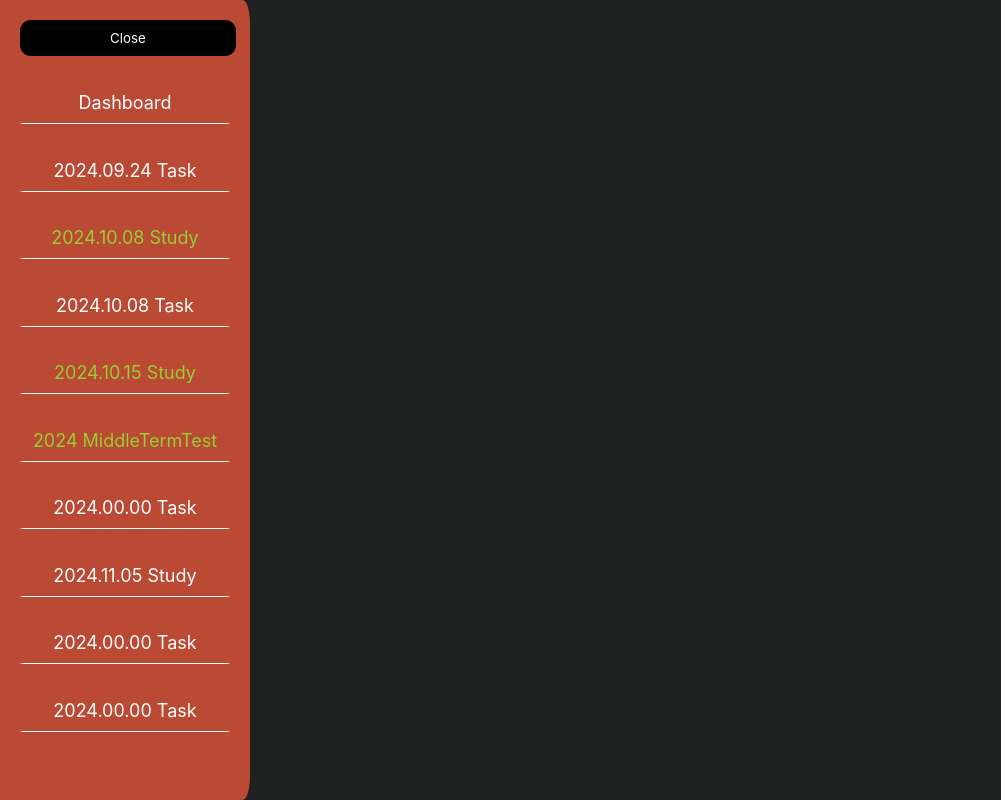
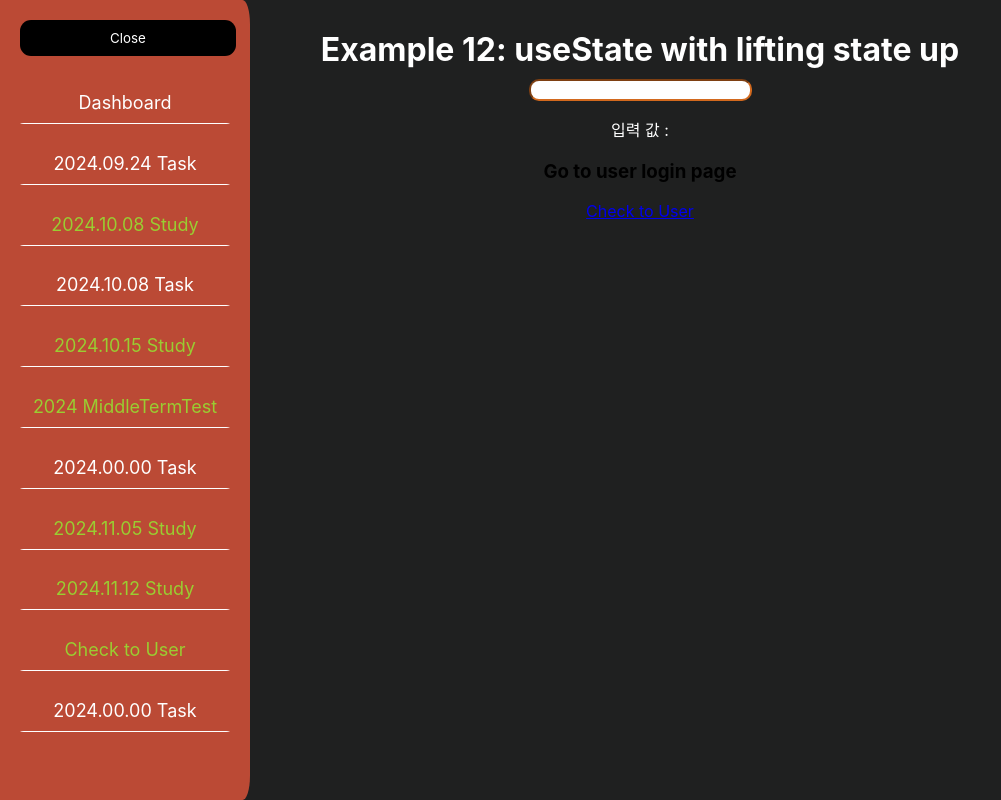
Before and after one commit to yoonmins/react_study_hanseo_univ, a React (Create React App) app: page /Study1112 in a window 1280 px wide. Shown: the whole page, without its empty margins (0-1001 px from the left). Built offline with nearby package versions, Linux system fonts and the light colour scheme.

Commit message:
feat : study1112

```diff
--- a/src/App.js
+++ b/src/App.js
@@ -9,6 +9,8 @@ import Task1008 from './pages/Task1008';
 import Study1015 from './pages/Study1015';
 import MiddleTermTest from './pages/MiddleTermTest';
 import Study1105 from './pages/Study1105';
+import Study1112 from './pages/Study1112';
+import UserPage from './pages/UserPage';
 import './App.css';
 
 function App() {
@@ -25,6 +27,8 @@ function App() {
               <Route path="/Study1015" element={<Study1015 />} />
               <Route path="/MiddleTermTest" element={<MiddleTermTest />} />
               <Route path="/Study1105" element={<Study1105 />} />
+              <Route path="/user/:id" element={<UserPage />} />
+              <Route path="/Study1112" element={<Study1112 />} />
             </Routes>
         </div>
       </div>
--- a/src/pages/Study1105.js
+++ b/src/pages/Study1105.js
@@ -6,23 +6,22 @@ import MyForm from './component/FormComponent'
 
 function UserList(){
     const [users, setUsers] = useState([]);
-
     console.log(users);
 
     useEffect(() => {
         const loadStats = async () => {
           const data = await fetchDashboardStats();
-          setUsers(data);
+          setUsers(data.user);
         };
         loadStats();
       }, []);
 
     return(
-        <div>
+        <div>s
             <h2>사용자 목록</h2>
             <ul>
                 {users.map((user) =>(
-                    <li ket={user.id}>{user.name}</li>
+                    <li key={user.id}>{user.name}</li>
                 ))}
             </ul>
         </div>
@@ -30,8 +29,6 @@ function UserList(){
 }
 
 function Study1105(){
-
-
     return(
         <div>
             <UserList/>
--- /dev/null
+++ b/src/pages/Study1112.js
@@ -0,0 +1,17 @@
+import React, {useState, useEffect} from "react"
+import './study.css';
+import ParentComponent from "./component/ParaentComponent";
+import { Link } from 'react-router-dom';
+
+function Study1112(){
+    return(
+        <div>
+            <h1>Example 12: useState with lifting state up</h1>
+            <ParentComponent />
+            <h3>Go to user login page</h3>
+            <Link to="/user/1">Check to User</Link>
+        </div>
+    );
+}
+
+export default Study1112 ;
--- /dev/null
+++ b/src/pages/UserPage.js
@@ -0,0 +1,20 @@
+import React from 'react';
+import { useParams } from 'react-router-dom';
+
+function User() {
+
+  const { id } = useParams();
+
+  function onIncrease() {
+    window.location.href = `/user/${parseInt(id) + 1}`;
+  }
+
+  return (
+    <div>
+      <h1>User ID: {id}</h1>
+      <button onClick={onIncrease}>Increase</button>
+    </div>
+  );
+}
+
+export default User;
--- /dev/null
+++ b/src/pages/component/ParaentComponent.js
@@ -0,0 +1,28 @@
+import React, { useState } from 'react';
+
+function ParentComponent() {
+    const [value, setValue] = useState('');
+
+    return (
+      <div>
+        <InputComponent value={value} onChange={setValue} />
+        <DisplayComponent value={value} />
+      </div>
+    );
+  }
+
+function InputComponent({ value, onChange }) {
+    return (
+      <input
+        type="text"
+        value={value}
+        onChange={(e) => onChange(e.target.value)}
+      />
+    );
+  }
+
+function DisplayComponent({ value }) {
+    return <p>입력 값 : {value}</p>;
+  }
+
+export default ParentComponent;
--- a/src/services/dashboardService.js
+++ b/src/services/dashboardService.js
@@ -7,6 +7,6 @@ export const fetchDashboardStats = async () => {
     return response.data;
   } catch (error) {
     console.error('대시보드 통계 데이터 가져오기 실패:', error);
-    return { id:0, name: null };
+    return { user: [] };
   }
 };
--- a/src/sidebar/Sidebar.js
+++ b/src/sidebar/Sidebar.js
@@ -23,8 +23,9 @@ const Sidebar = () => {
           <li><Link to="/Study1015" className='study-text'>2024.10.15 Study</Link></li>
           <li><Link to="/MiddleTermTest" className='study-text'>2024 MiddleTermTest</Link></li>
           <li><Link to="/#">2024.00.00 Task</Link></li>
-          <li><Link to="/Study1105">2024.11.05 Study</Link></li>
-          <li><Link to="/#">2024.00.00 Task</Link></li>
+          <li><Link to="/Study1105" className='study-text'>2024.11.05 Study</Link></li>
+          <li><Link to="/Study1112" className='study-text'>2024.11.12 Study</Link></li>
+          <li><Link to="/user/1" className='study-text'>Check to User</Link></li>
           <li><Link to="/#">2024.00.00 Task</Link></li>
         </ul>
       </nav>
```
